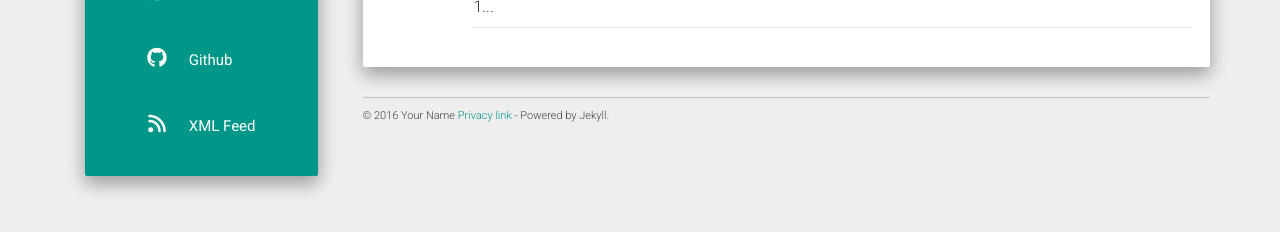
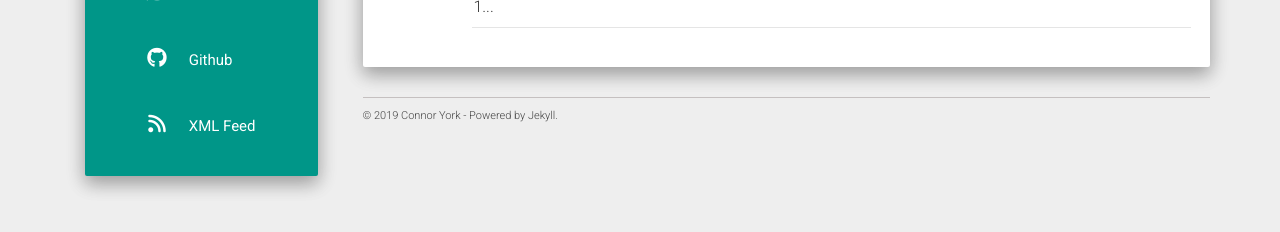
Before and after one commit to codeasashu/hcz-jekyll-blog, a Jekyll site: the page built from index.html, in a window 1280 px wide. Shown: the part 466-698 px from the top of the page. Built offline with Jekyll 4.4.1, drawn with Linux system fonts in a browser that asks for light colours; nearby versions of some CDN libraries; the list of posts is cut into pages by our own code.

Commit message:
Edit footer

```diff
--- a/_includes/footer.html
+++ b/_includes/footer.html
@@ -1,5 +1,5 @@
 <footer>
-  © 2016 Your Name <a href="#">Privacy link</a> - Powered by Jekyll.
+  © 2019 Connor York - Powered by Jekyll.
 </footer>
 <div align="center">
   <script async src="https://pagead2.googlesyndication.com/pagead/js/adsbygoogle.js"></script>
```
